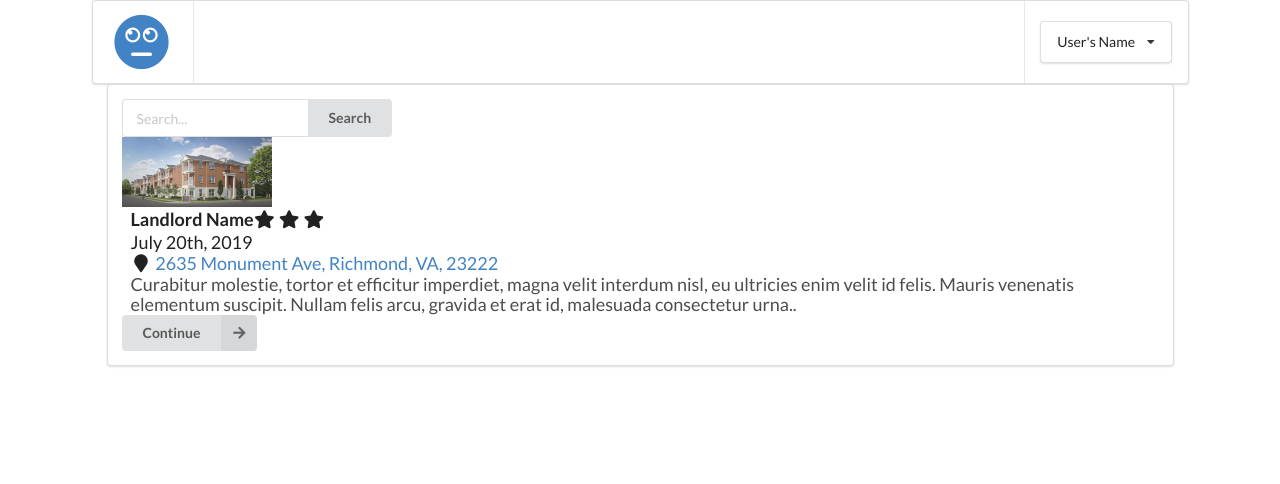
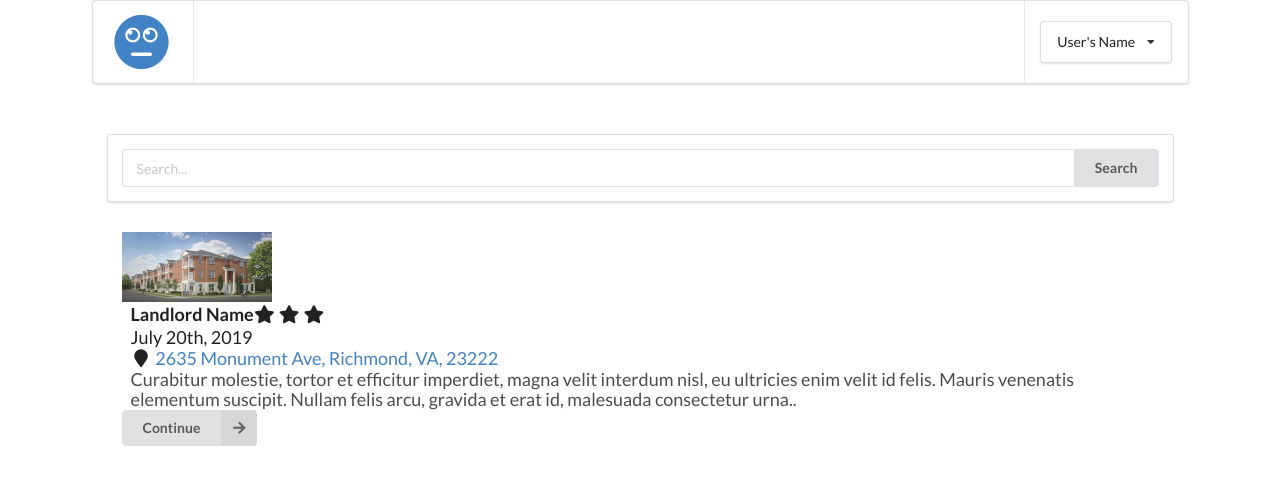
Before and after one commit to mastersonkl/project-3, a React (Create React App) app in the folder client/: page /search in a window 1280 px wide. Shown: the top 484 px of the page. Built offline with nearby package versions, Linux system fonts and the light colour scheme; a web font is replaced by a local one.

Commit message:
fixed navbar

```diff
--- a/client/src/components/List.js
+++ b/client/src/components/List.js
@@ -4,6 +4,7 @@ import Popup from "reactjs-popup";
 const List = () => {
     return (
         <div>
+            <div className="ui container">
             <div className="ui big very relaxed list">
 
                 <div className="item">
@@ -54,6 +55,7 @@ const List = () => {
                 </div>
 
             </div>
+            </div>
         </div>
     )
 }
--- a/client/src/components/Navbar.js
+++ b/client/src/components/Navbar.js
@@ -27,7 +27,8 @@ const Navbar = () => {
                     </div>
                 </div>
             </div>
-        </div></div>
+        </div>
+    </div>
     );
 
 };
--- /dev/null
+++ b/client/src/components/Search.css
@@ -0,0 +1,4 @@
+.search-bar {
+    margin-top: 50px;
+    margin-bottom: 30px;
+}
--- a/client/src/components/Search.js
+++ b/client/src/components/Search.js
@@ -1,5 +1,8 @@
 import React from 'react';
 import SearchBar from './SearchBar';
+import './Search.css';
+import List from "./List";
+
 
 class Search extends React.Component {
 
@@ -25,10 +28,19 @@ class Search extends React.Component {
 
 render() {
     return (
+        <div>
         <div className="ui container">
+            <div className="search-bar">
             <SearchBar onSubmit={this.onSearchSubmit} />
             {/*This line will confirm how many reviews are received */}
             {/* Found: {this.state.reviews.length} reviews */}
+        </div>
+        </div>
+        <div className="ui container">
+            <div className="results">
+            <div><List/></div>
+            </div>
+        </div>
         </div>
     );
 }
--- a/client/src/components/SearchBar.js
+++ b/client/src/components/SearchBar.js
@@ -1,6 +1,5 @@
 import React from 'react';
 import {Route, BrowserRouter as Router, Link} from 'react-router-dom';
-import List from "./List";
 
 
 class SearchBar extends React.Component { // sets state value to a string
@@ -24,7 +23,7 @@ class SearchBar extends React.Component { // sets state value to a string
                 <form onSubmit={
                         this.onFormSubmit
                     }
-                    className="ui action input">
+                    className="ui fluid action input">
                     <input // props
                         type="text"
                         placeholder="Search..."
@@ -39,9 +38,6 @@ class SearchBar extends React.Component { // sets state value to a string
                         Search
                     </button>
                 </form>
-
-                <div><List/></div>
-
             </div>
 
         );
```
